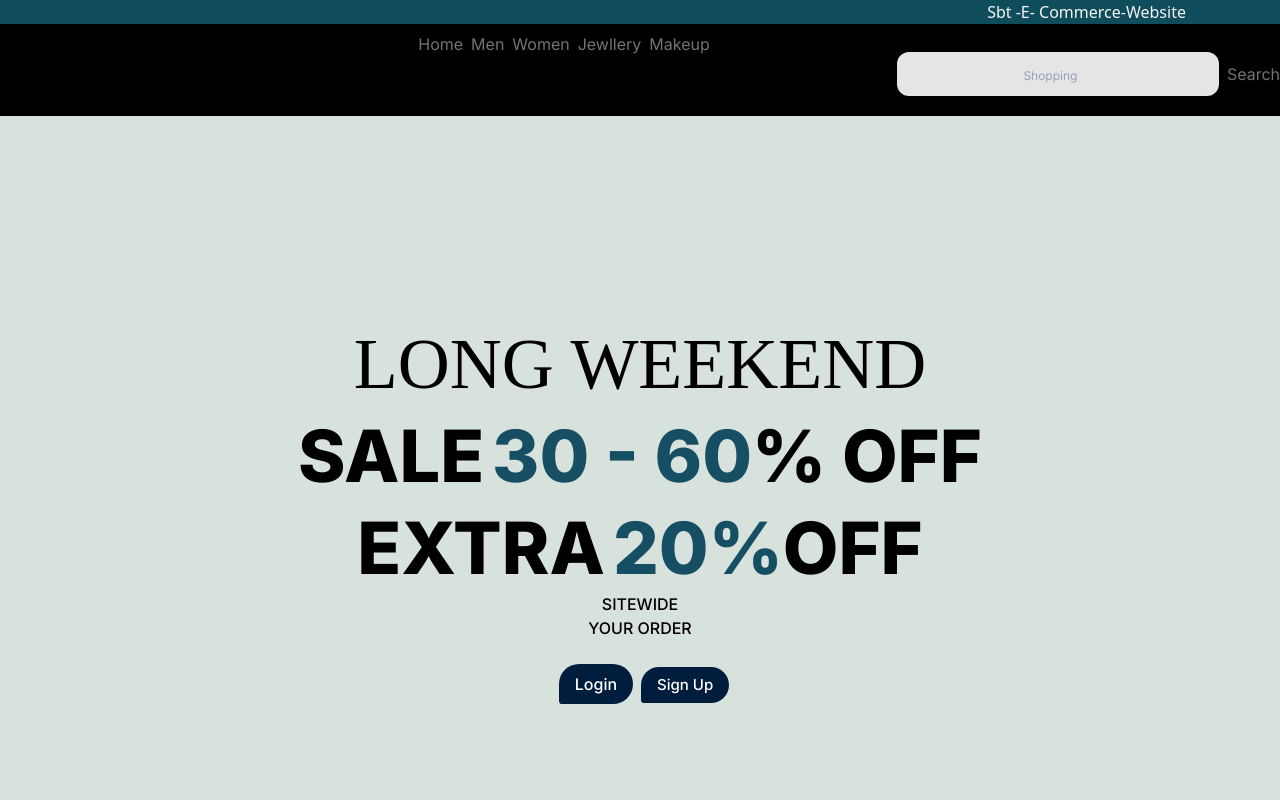
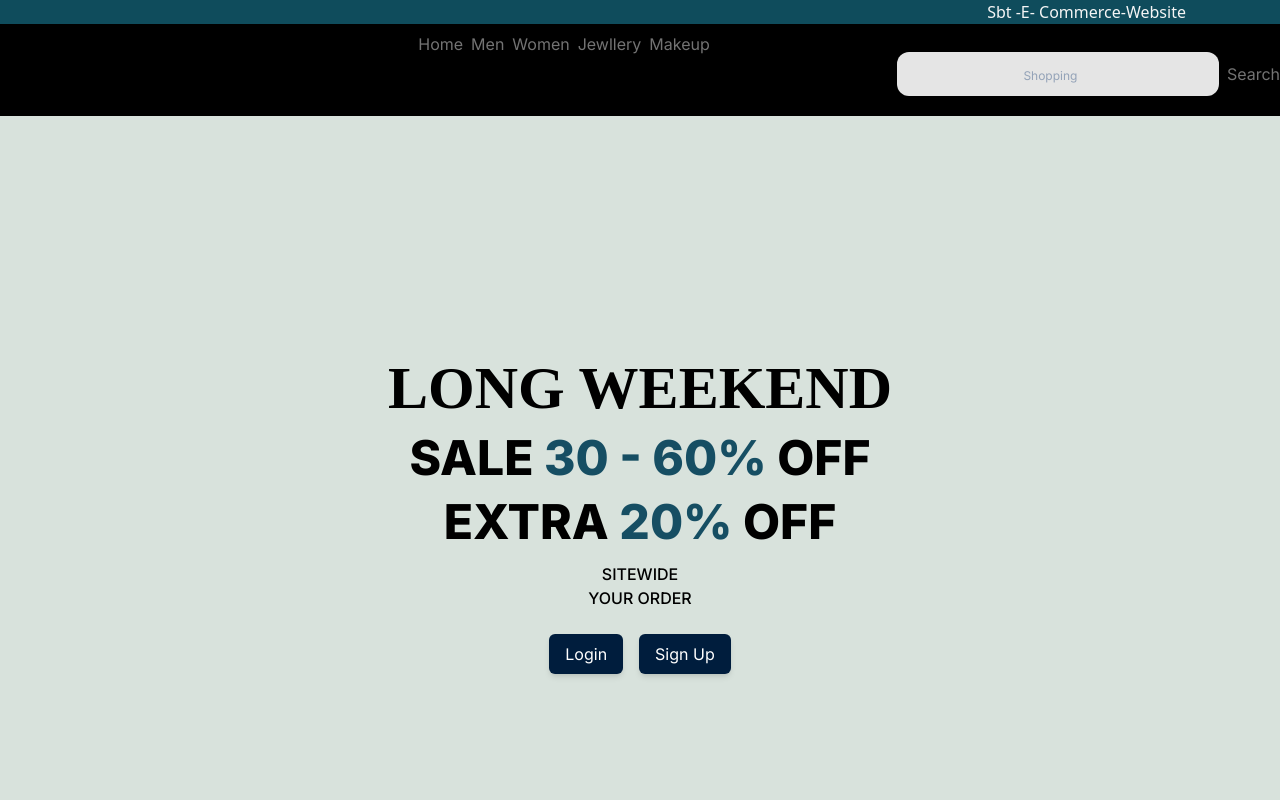
Before and after one commit to Sabahat-Shakeel/e-commerce-website, a Next.js app: page /hello in a window 1280 px wide. Shown: the top 800 px of the page. Built offline with nearby package versions, Linux system fonts and the light colour scheme.

Commit message:
updated tailwind

```diff
--- a/src/app/hello/page.tsx
+++ b/src/app/hello/page.tsx
@@ -1,37 +1,39 @@
 import React from "react";
+
 const Main = () => {
   return (
     <div>
-      <main className="bg-[#d8e2dc] content-center h-screen lg:h-screen">
+      <main className="bg-[#d8e2dc] flex flex-col justify-center items-center min-h-screen px-4 sm:px-6 lg:px-8">
+        <div className="text-center">
+          <h1 className="font-[Poppins] font-semibold text-3xl sm:text-4xl lg:text-6xl">
+            LONG WEEKEND
+          </h1>
+          <h1 className="font-extrabold pt-4 text-2xl sm:text-3xl lg:text-5xl">
+            SALE <span className="text-cyan-900">30 - 60%</span> OFF
+          </h1>
+          <h1 className="font-extrabold pt-4 text-2xl sm:text-3xl lg:text-5xl">
+            EXTRA <span className="text-cyan-900">20%</span> OFF
+          </h1>
+        </div>
 
+        <p className="font-medium text-center pt-2 text-sm sm:text-base lg:pt-4">
+          SITEWIDE
+        </p>
+        <p className="font-medium text-center text-sm sm:text-base">
+          YOUR ORDER
+        </p>
 
-
-
-        <div className="">
-        <h1 className="flex justify-center font-[Poppins] font-normal text-4xl  lg:text-7xl ">
-          LONG WEEKEND{" "}
-        </h1>
-        <h1 className=" font-extrabold flex justify-center pt-5 text-3xl lg:text-7xl">
-          SALE  <span className="text-cyan-900 ml-2"> 30 - 60</span>  % OFF{" "}
-        </h1>
-
-        <h1 className="flex justify-center font-extrabold text-4xl pt-5 lg:text-7xl">
-          EXTRA <span className="text-cyan-900 ml-2">20%</span> OFF{" "}
-        </h1>
-        </div>
-        <p className="flex justify-center font-medium pt-2 text-sm lg:text-base lg:pt-2 ">SITEWIDE</p>
-        <p className="flex justify-center font-medium text-sm lg:text-base lg:pb-4  ">YOUR ORDER</p>
-        <div className="text-center pt-2">
-          <button className="inline-block hover:scale-105 text-sm px-2 ml-2 shadow-yellow-400 bg-[#001d3d] sm:rounded-br-3xl sm:rounded-t-3xl text-white font-medium hover:opacity-95 lg:text-base lg:px-4 lg:py-2 rounded  ">
+        <div className="flex justify-center space-x-4 pt-6">
+          <button className="hover:scale-105 px-4 py-2 text-xs sm:text-sm lg:text-base bg-[#001d3d] text-white rounded-md shadow-md transition-transform duration-300">
             Login
           </button>
-          <button className="inline-block hover:scale-105 text-sm px-2  ml-2 shadow-yellow-400 bg-[#001d3d] sm:rounded-br-3xl sm:rounded-t-3xl text-white font-medium hover:opacity-95 lg:text-[15px] lg:px-4 lg:py-2 rounded  ">
+          <button className="hover:scale-105 px-4 py-2 text-xs sm:text-sm lg:text-base bg-[#001d3d] text-white rounded-md shadow-md transition-transform duration-300">
             Sign Up
           </button>
-          </div>
-
+        </div>
       </main>
     </div>
   );
 };
+
 export default Main;
```
